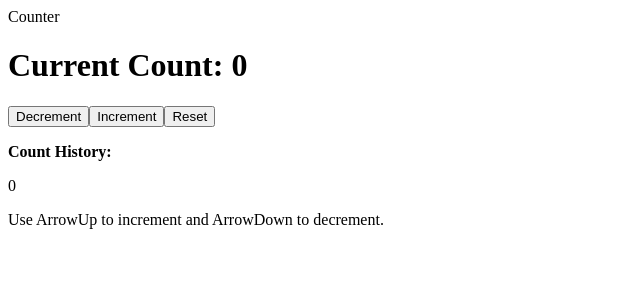
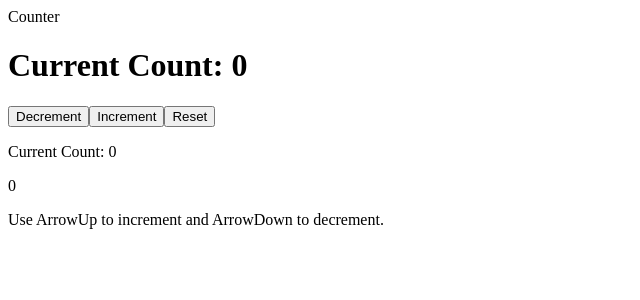
Before and after one commit to keokistevenson/Mod10-Lab1-AdvancedCounter, a React (Vite) app: page / in a window 1280 px wide. Shown: the top 300 px of the page, without its empty margins (0-640 px from the left). Built offline with nearby package versions, Linux system fonts and the light colour scheme.

Commit message:
Added sections anyway. Helps me keep things organized.

```diff
--- a/src/components/AdvancedCounter.tsx
+++ b/src/components/AdvancedCounter.tsx
@@ -54,14 +54,18 @@ function AdvancedCounter() {
         <div>
             <header> Counter</header>
             <h1>Current Count: {count}</h1>
+            <section className="buttons">
                 <button onClick={handleDecrement}>Decrement</button>
                 <button onClick={handleIncrement}>Increment</button>
                 <button onClick={handleReset}>Reset</button>
+            </section>
 
-            <p><strong>Count History:</strong></p>
+            <section id="history">
+                <p>Current Count: {count}</p>
                 <ul className="history-list">
                     {history.map((value, index) => (<li key={index}>{value}</li>))}
                 </ul>
+            </section>
 
             <p>Use ArrowUp to increment and ArrowDown to decrement.</p>
 
```
Lines whose indentation alone changed are shown as unchanged.
